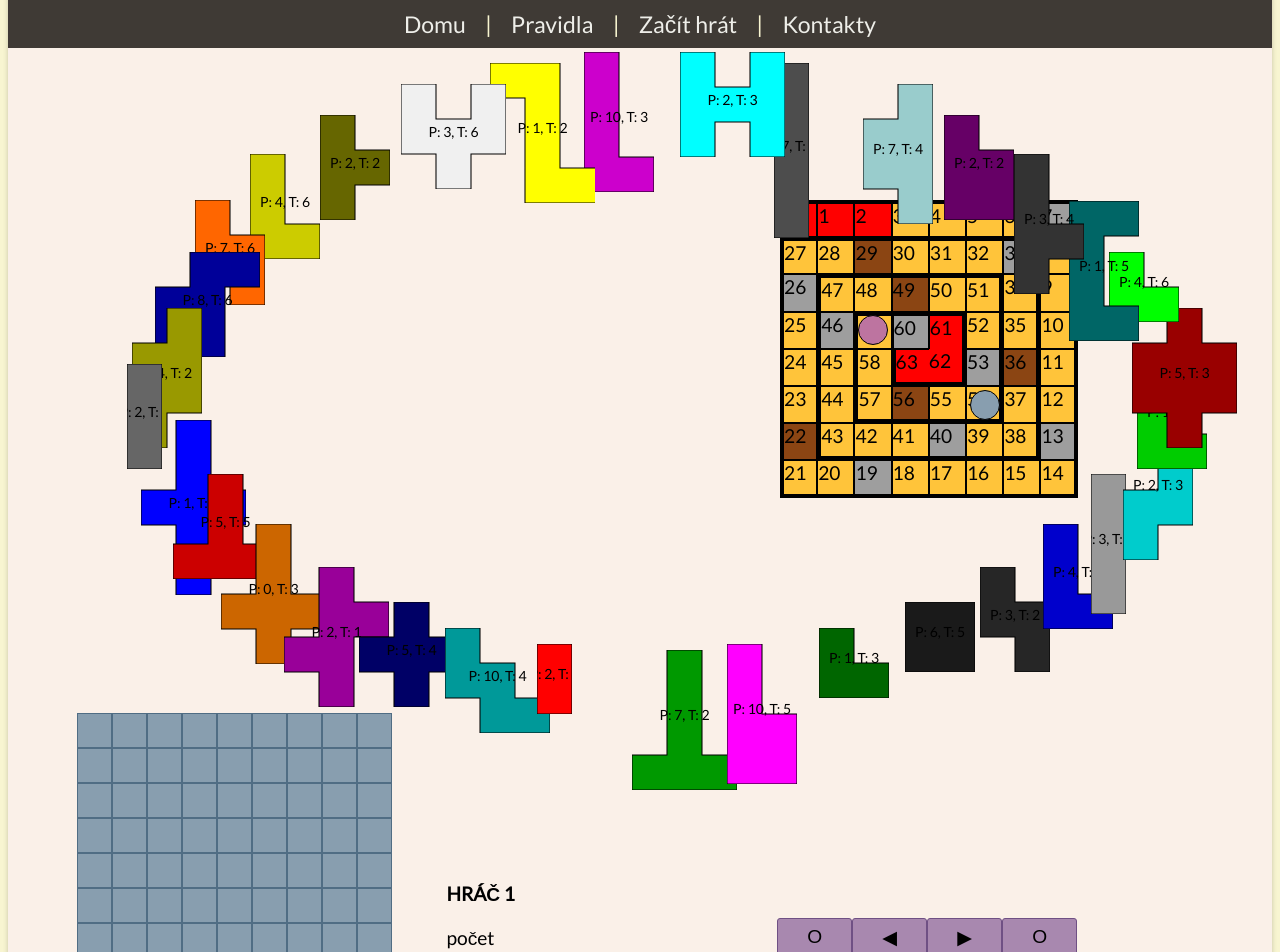
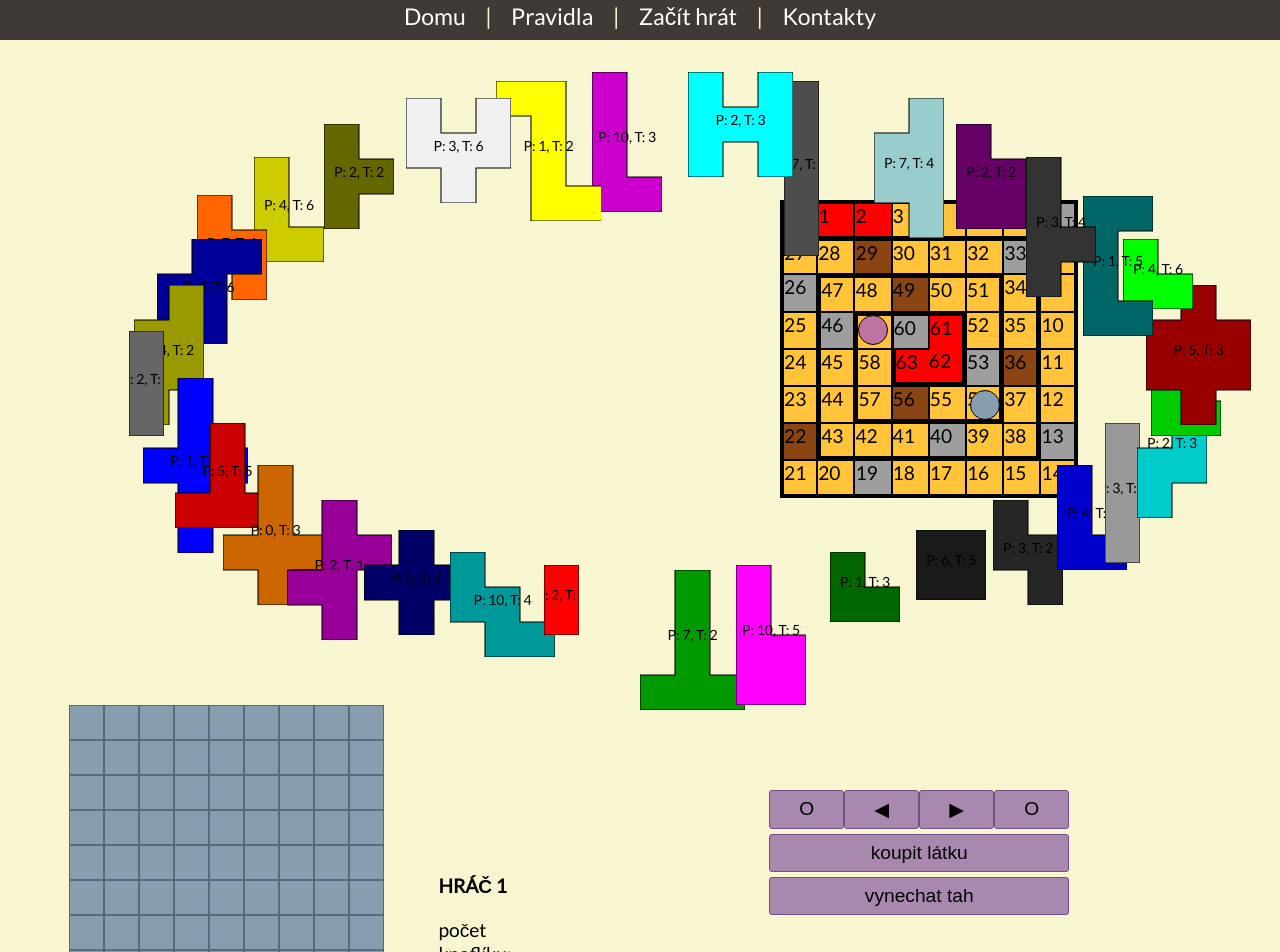
Before and after one commit to LucieDuskova/Patchwork, a React (Vite) app: page /hra in a window 1280 px wide. Shown: the part 100-1052 px from the top of the page. Built offline with nearby package versions, Linux system fonts and the light colour scheme; grey boxes are pictures that could not be loaded.

Commit message:
uprava vzhledu

```diff
--- a/src/components/GameMenu/style.css
+++ b/src/components/GameMenu/style.css
@@ -3,7 +3,7 @@
   flex-direction: column;
   width: 300px;
   color: black;
-  padding-top: 250px;
+  padding-top: 130px;
   position: absolute;
   left: 750px;
   top: 500px;
--- a/src/components/Header/style.css
+++ b/src/components/Header/style.css
@@ -30,7 +30,7 @@ h1 {
 
 nav a {
   text-decoration: none;
-  color: #eeeee9;
+  color: #ffffff;
 }
 
 nav a:hover {
--- a/src/components/Patch/index.jsx
+++ b/src/components/Patch/index.jsx
@@ -15,13 +15,14 @@ export const Patch = ({ dispatch, state }) => {
   const [userWidth, setUserWidth] = useState(document.body.clientWidth);
   const [patchesMixed, setPatchesMixed] = useState([]);
 
+  // useEffectů může být použito několik v kódu
   useEffect(() => {
     setUserWidth(document.body.clientWidth); // Re-render now that you know the real height
     const patches = [...Patchs]; // kopie původních Patchs
 
     patches.sort(() => Math.random() - 0.5); // náhodné seřazení látek
     const indexOf0_0 = patches.findIndex((x) => x.id === '0_0'); // naleznutí indexu 0_0
-    console.log(indexOf0_0);
+    //console.log(indexOf0_0);
 
     arraymove(patches, indexOf0_0); // posunutí 0_0 nakonec
     console.log(patches.findIndex((x) => x.id === '0_0'));
@@ -44,9 +45,9 @@ export const Patch = ({ dispatch, state }) => {
 
   // Ovál parametry:
   const a = userWidth / 2.5; // šířka oválu šířka okna / 2,5
-  const b = 300; // výška oválu
+  const b = 250; // výška oválu
   const x = userWidth / 2; // pozice zleva, šířka okna / 2 (střed okna)
-  const y = 450; // pozice ze shora
+  const y = 420; // pozice ze shora
   const numPoints = 33;
 
   const points = distributePointsOnEllipse(a, b, numPoints);
--- a/src/global.css
+++ b/src/global.css
@@ -2,6 +2,10 @@
 
 * {
   box-sizing: border-box;
+}
+
+body {
+  margin: 0
 }
 
 html {
@@ -29,6 +33,6 @@ main {
   max-width: 100%;
   margin-right: auto;
   margin-left: auto;
-  box-shadow: 0 0 5px rgba(0, 0, 0, 0.2);
-  background-color: #FAF0E8;
+  /*box-shadow: 0 0 5px rgba(0, 0, 0, 0.2);*/
+  /* background-color: #FAF0E8; */
 }
--- a/src/index.jsx
+++ b/src/index.jsx
@@ -15,7 +15,7 @@ const App = () => {
     <div className="container">
       <Header />
       <Outlet />
-      <Footer />
+      {/*<Footer />*/}
     </div>
   );
 };
@@ -26,8 +26,7 @@ const router = createBrowserRouter([
     element: <App />,
     errorElement: <ErrorPage />,
     children: [
-      { path: '',
-        element: <HomePage /> },
+      { path: '', element: <HomePage /> },
       {
         path: '/pravidla',
         element: <RulePage />,
--- a/src/pages/GamePage/style.css
+++ b/src/pages/GamePage/style.css
@@ -30,6 +30,5 @@ button {
   width: 100%;
   align-items: center;
   position: relative;
-  height: 900px;
 
 }
--- a/src/pages/RulePage/style.css
+++ b/src/pages/RulePage/style.css
@@ -1,7 +1,6 @@
 @import url('https://fonts.googleapis.com/css2?family=Handlee&family=Lato&display=swap');
 
 main {
-  background-color: #FAF0E8;
   font-family: 'Lato', sans-serif;
   padding: 1rem;
   display: flex;
```
